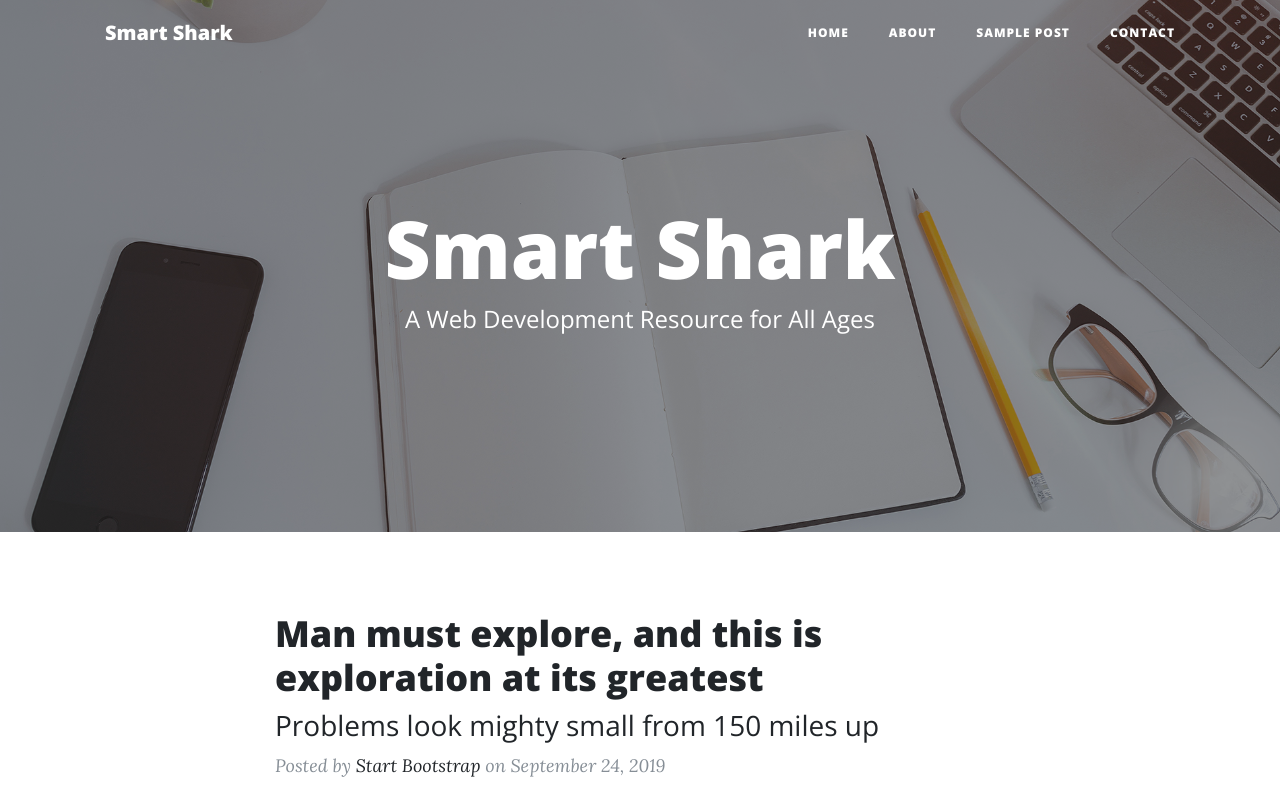
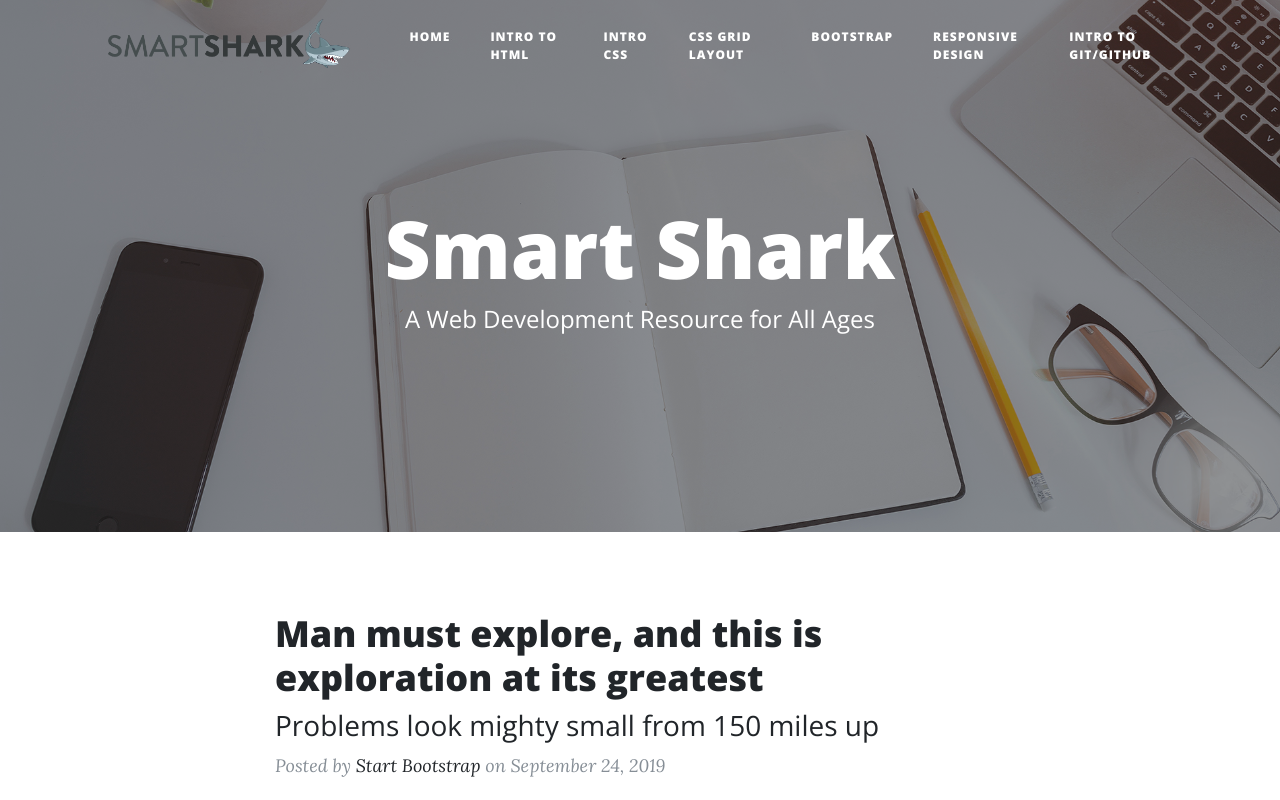
Before and after one commit to Cult-Coders-FSB/smart-shark-project, a website: page index.html in a window 1280 px wide. Shown: the top 800 px of the page. Drawn offline with nearby package versions, Linux system fonts and the light colour scheme.

Commit message:
updates nav logo and nav items

```diff
--- a/index.html
+++ b/index.html
@@ -28,7 +28,8 @@
   <!-- Navigation -->
   <nav class="navbar navbar-expand-lg navbar-light fixed-top" id="mainNav">
     <div class="container">
-      <a class="navbar-brand" href="index.html">Smart Shark</a>
+        <img class="navbar-brand" style="height: 75px;" src="img/smart_shark_logo1.png" alt="Garcias Logo" href="index.html">
+      <!-- <a class="navbar-brand" href="index.html">Smart Shark</a> -->
       <button class="navbar-toggler navbar-toggler-right" type="button" data-toggle="collapse" data-target="#navbarResponsive" aria-controls="navbarResponsive" aria-expanded="false" aria-label="Toggle navigation">
         Menu
         <i class="fas fa-bars"></i>
@@ -39,13 +40,24 @@
             <a class="nav-link" href="index.html">Home</a>
           </li>
           <li class="nav-item">
-            <a class="nav-link" href="about.html">About</a>
+            <a class="nav-link" href="about.html">Intro to HTML</a>
+          </li>
           </li>
           <li class="nav-item">
-            <a class="nav-link" href="post.html">Sample Post</a>
+            <a class="nav-link" href="contact.html">Intro CSS</a>
+          </li>
           </li>
           <li class="nav-item">
-            <a class="nav-link" href="contact.html">Contact</a>
+            <a class="nav-link" href="contact.html">CSS Grid Layout</a>
+          </li>
+          <li class="nav-item">
+            <a class="nav-link" href="contact.html">Bootstrap</a>
+          </li>
+          <li class="nav-item">
+            <a class="nav-link" href="contact.html">Responsive Design</a>
+          </li>
+          <li class="nav-item">
+            <a class="nav-link" href="contact.html">Intro to Git/Github</a>
           </li>
         </ul>
       </div>
```
Also changed, not shown: img/smart_shark_logo.jpg (added), img/smart_shark_logo.png (added), img/smart_shark_logo1.png (added).
